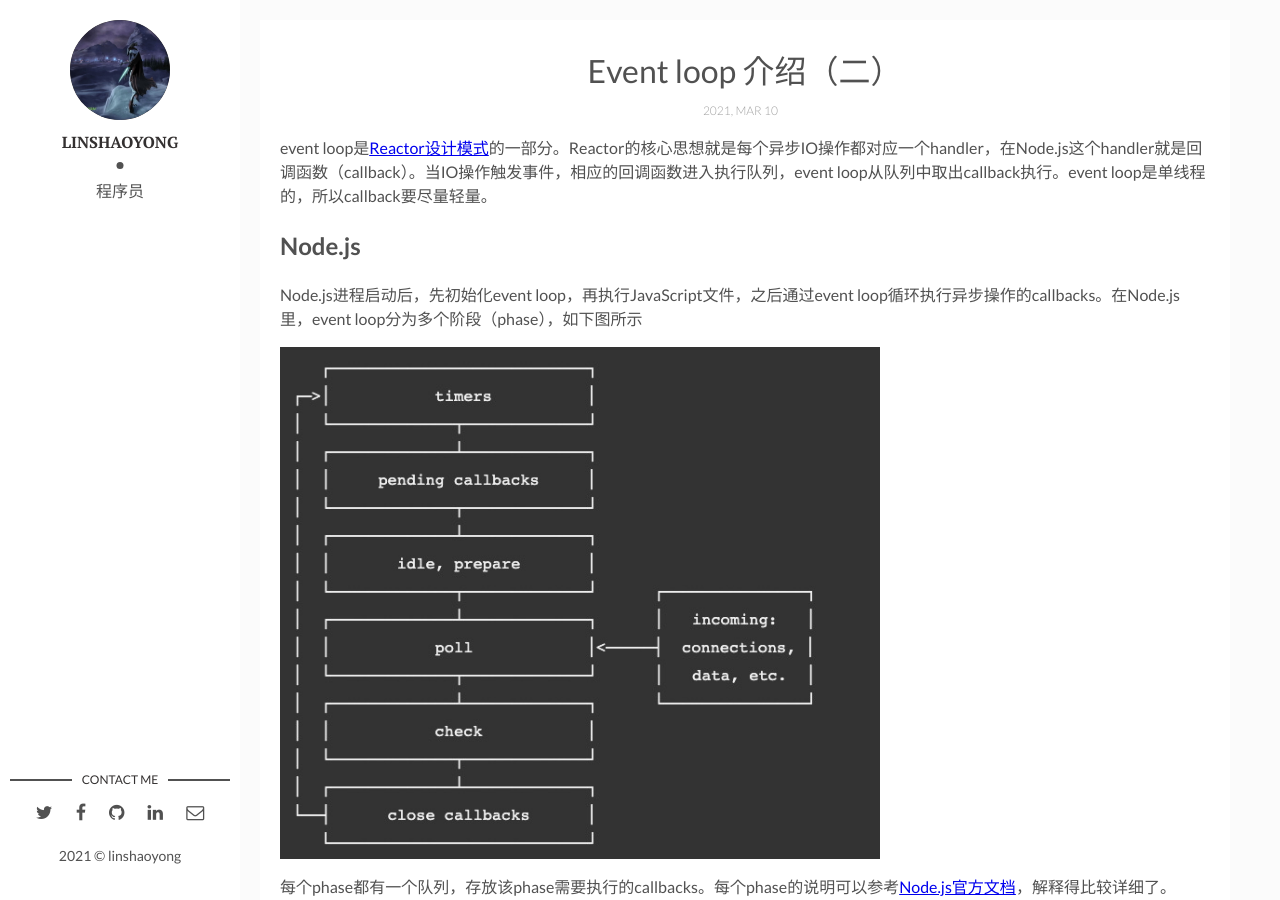
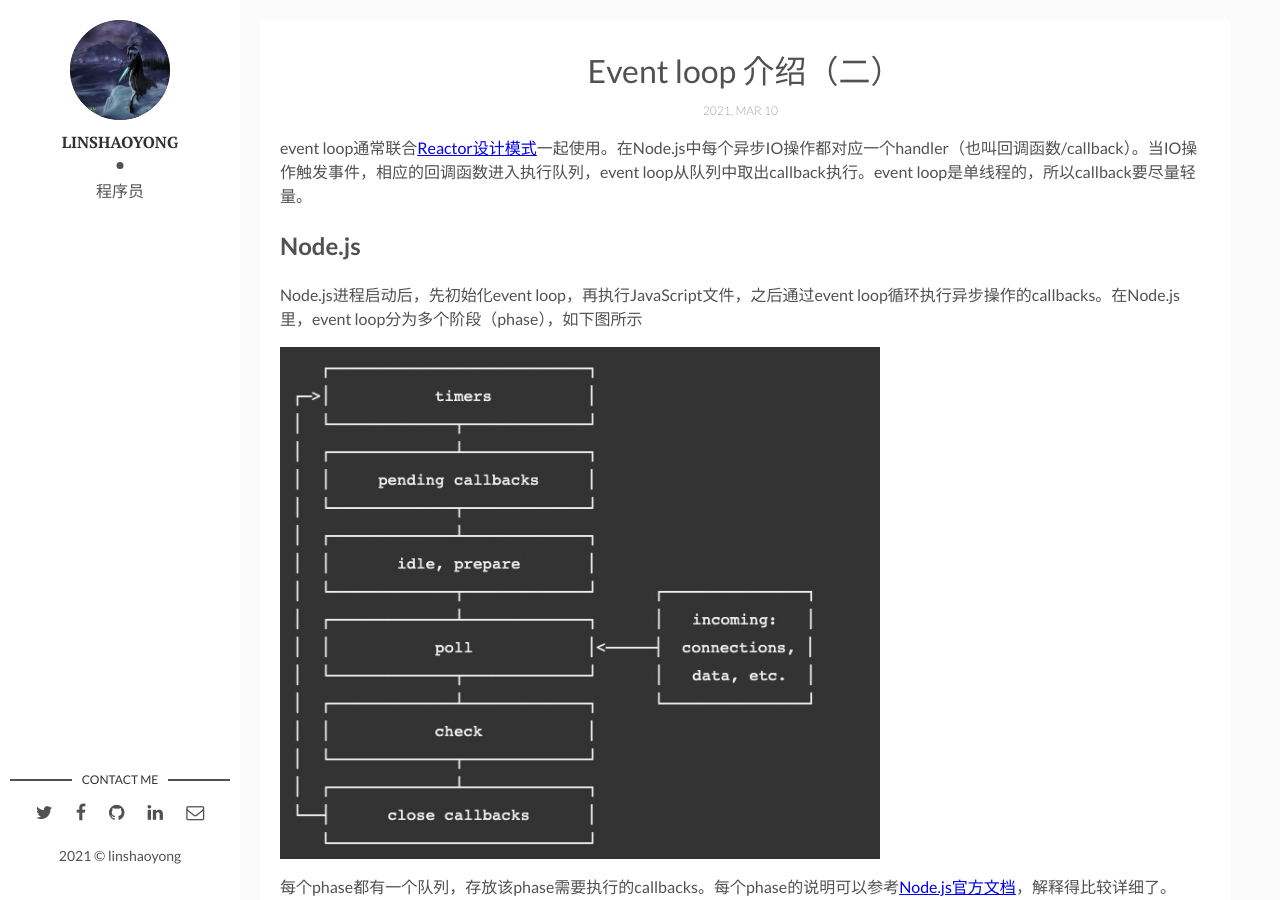
Before and after one commit to linshaoyong/linshaoyong.github.io, a Jekyll site: the page built from _posts/2021-03-10-event-loop-02.md, in a window 1280 px wide and 900 px high. Built offline with Jekyll 4.4.1, drawn with Linux system fonts in a browser that asks for light colours; some of the changed text lies outside the part shown.

Commit message:
1624 done

```diff
--- a/_posts/2021-03-10-event-loop-02.md
+++ b/_posts/2021-03-10-event-loop-02.md
@@ -5,7 +5,7 @@ date: 2021-03-10 22:12:50 +0800
 tags: [event loop, node.js, v8]
 ---
 
-event loop是[Reactor设计模式](https://en.wikipedia.org/wiki/Reactor_pattern)的一部分。Reactor的核心思想就是每个异步IO操作都对应一个handler，在Node.js这个handler就是回调函数（callback）。当IO操作触发事件，相应的回调函数进入执行队列，event loop从队列中取出callback执行。event loop是单线程的，所以callback要尽量轻量。
+event loop通常联合[Reactor设计模式](https://en.wikipedia.org/wiki/Reactor_pattern)一起使用。在Node.js中每个异步IO操作都对应一个handler（也叫回调函数/callback）。当IO操作触发事件，相应的回调函数进入执行队列，event loop从队列中取出callback执行。event loop是单线程的，所以callback要尽量轻量。
 
 
 ## Node.js
```
Also changed, not shown: other parts of _posts/2021-03-10-event-loop-02.md (+1 -1 lines).
